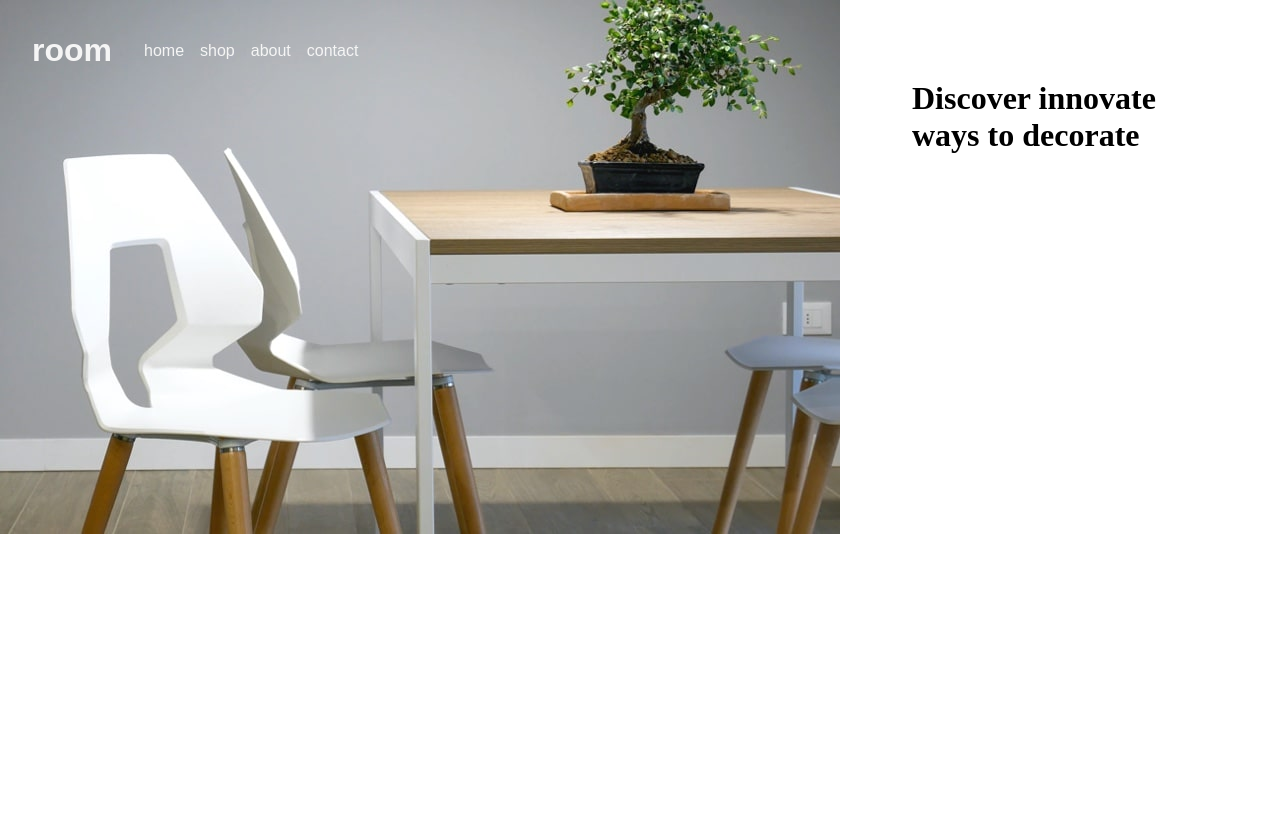
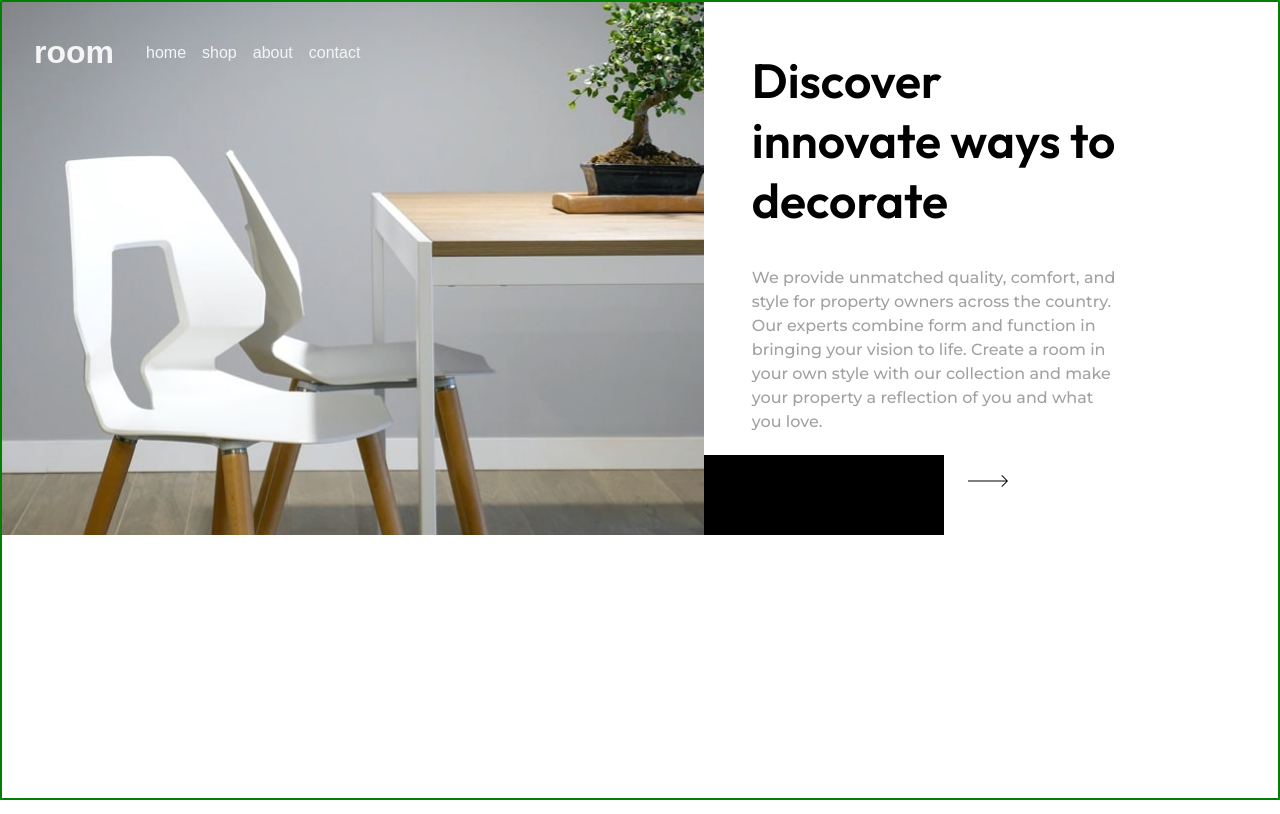
Before and after one commit to Semilore317/room-homepage, a plain HTML site: page index.html in a window 1280 px wide. Drawn offline with Linux system fonts and the light colour scheme.

Commit message:
medicals in progress, UI

```diff
--- a/index.html
+++ b/index.html
@@ -11,16 +11,6 @@
 </head>
 <body>
   <!--
-    Home
-  Shop
-  About
-  Contact
-
-  Discover innovative ways to decorate
-
-  We provide unmatched quality, comfort, and style for property owners across the country.
-  Our experts combine form and function in bringing your vision to life. Create a room in your
-  own style with our collection and make your property a reflection of you and what you love.
 
   Shop now
 
@@ -59,21 +49,32 @@
         </ul>
       </nav>
     </header>
-  </div>
 
     <div class="full-div">
       <div class="top-div">
         <div class="left-div">
-        <img src="images/desktop-image-hero-1.jpg">
+          <!--<img src="images/desktop-image-hero-1.jpg">-->
         </div>
+        <div class="right-div-wrapper">
           <div class="right-div">
-        <h1>Discover innovate <br> ways to decorate</h1>
+            <h1>Discover innovate ways to decorate</h1>
+            <br><br>
+            <p>We provide unmatched quality, comfort, and style for property owners across the country.
+              Our experts combine form and function in bringing your vision to life. Create a room in your
+              own style with our collection and make your property a reflection of you and what you love.</p>
+
+              <br><br>
+              <p id="p">SHOP NOW <img src="./images/icon-arrow.svg" alt=""></p>
           </div>
+          <div class="right-bottom-left-div"></div>
+        </div>
+
       </div>
 
       <div class="bottom-div">
 
       </div>
     </div>
+  </div>
 </body>
 </html>
--- a/styles/index.scss
+++ b/styles/index.scss
@@ -1,3 +1,5 @@
+@import url('https://fonts.googleapis.com/css2?family=Montserrat:ital,wght@0,100..900;1,100..900&display=swap');
+@import url('https://fonts.googleapis.com/css2?family=Montserrat:ital,wght@0,100..900;1,100..900&family=Outfit:wght@100..900&display=swap');
 *{
     margin: 0;
     padding: 0;
@@ -6,7 +8,14 @@
 
 .alpha-wrapper{
     width: 100%;
+    height: 100%;
+    position: absolute;
+    top: 50%;
+    left: 50%;
+    transform: translate(-50%,-50%);
+    border: 2px solid green;
 }
+
 
 header{
     position: absolute;
@@ -33,19 +42,60 @@ ul{
 }
 
 .top-div{
-    height: 65%;
+    height: 67%;
     width: 100%;
     display: flex;
+    align-items: center;
+    //justify-content: space-between;
+
+    //position: relative;
 }
 
 .left-div{
     display: flex;
-    width: 65%;
+    width: 55%;
+    height: 100%;
+    background-repeat: no-repeat;
+    //background-size: scale;
+    background: url('./../images/desktop-image-hero-1.jpg');
+    /*img{
+        width: 100%;
+    }*/
+}
+
+.right-div-wrapper{
+    width: 45%;
+    height: 100%;
+    position: relative;
 }
 
 .right-div{
-    padding: 5rem;
-    width: 35%;
+    padding-top: 3rem;
+    padding-left: 3rem;
+    padding-right: 10rem;
+    width: 100%;
+    h1{
+        font-weight: 600;
+        font-size: 3rem;
+        font-family: serif;
+        //width: 1rem
+        font-family: "Outfit", sans-serif;
+        font-optical-sizing: auto;
+        font-style: normal;
+    }
+    p{
+        font-weight: 500;
+        color: hsl(0, 0%, 63%);
+        font-family: "Montserrat", sans-serif;
+        font-optical-sizing: auto;
+        font-style: normal;
+        line-height: 1.5rem;
+    }
+}
+
+#p{
+    color: black;
+    letter-spacing: 0.8rem;
 }
 
 .bottom-div{
@@ -53,3 +103,13 @@ ul{
     width: 100%;
     display: flex;
 }
+
+.right-bottom-left-div{
+    position: absolute;
+    width: 15rem;
+    height: 5rem;
+    background: black;
+
+    bottom: 0;
+    left: 0;
+}
```
Also changed, not shown: styles/index.css, 1 other file. Lines whose indentation alone changed are shown as unchanged.
